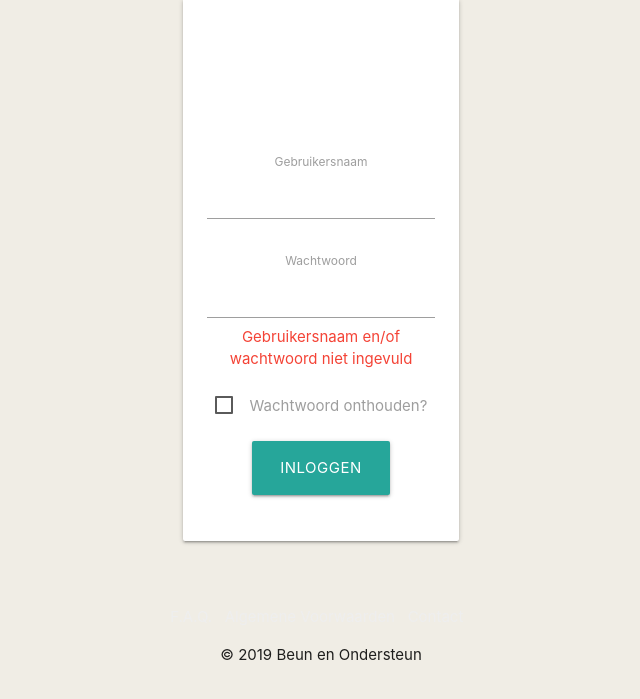
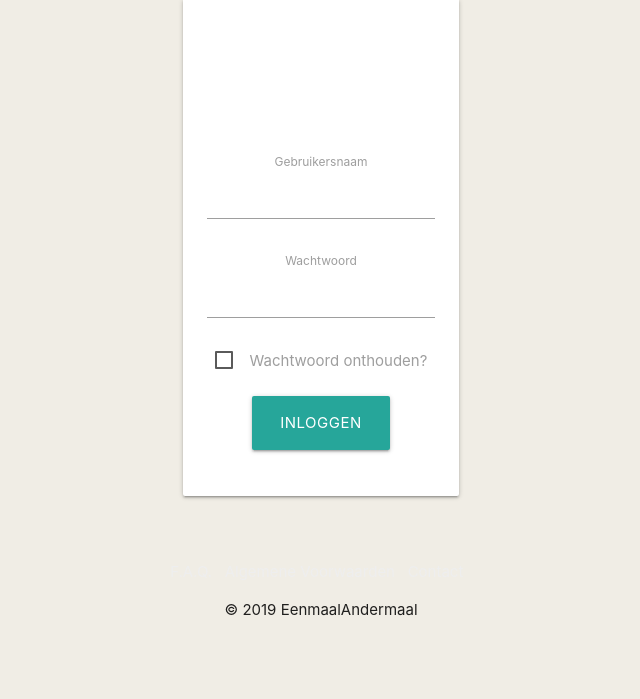
Before and after one commit to morrisjanssen01/I-Project-2019-2020, a PHP site: page /login.php?msg=emptyUidPass in a window 1280 px wide. Shown: the part 88-787 px from the top of the page, without its empty margins (319-959 px from the left). Run offline with PHP 8.4, Linux system fonts and the light colour scheme; tables that the repository leaves empty or names only in its code hold one stand-in row (values such as "Sample post"); some libraries are stand-ins or nearby versions.

Commit message:
Error messages en footer fix

```diff
--- a/helpers/redirect.php
+++ b/helpers/redirect.php
@@ -12,5 +12,5 @@ function popupMessage($msg){
 
             echo"<script>
                         $(document).ready(function(){
-                            M.toast({html: '.$msg.', classes: 'rounded'});});
+                            M.toast({html: '$msg', classes: 'rounded'});});
                     </script>";}?>
--- a/includes/footer.php
+++ b/includes/footer.php
@@ -9,7 +9,7 @@
     </div>
     <div class="footer-copyright">
         <div class="container">
-            © 2019 Beun en Ondersteun
+            © 2019 EenmaalAndermaal
         </div>
     </div>
 </footer>
--- a/login.php
+++ b/login.php
@@ -1,3 +1,6 @@
+<?php
+include 'helpers/redirect.php';
+?>
 <!DOCTYPE html>
 <html>
     <head>
@@ -28,20 +31,7 @@
                                         <div class="form-field">
                                             <label for="password">Wachtwoord</label>
                                             <input type="password" name="password" id="password">
-                                            <?php
-                                                if($_GET['msg'] == 'emptyUidPass'){
-                                                    echo"<p class='red-text'>Gebruikersnaam en/of wachtwoord niet ingevuld</p>";
-                                                }
-                                                else if($_GET['msg'] == 'specialChars'){
-                                                    echo"<p class='red-text'>Onrechtmatig gebruik van speciale tekens</p>";
-                                                }
-                                                else if($_GET['msg'] == 'nonExisting'){
-                                                    echo"<p class='red-text'>Gebruiker bestaat niet</p>";
-                                                }
-                                                else if($_GET['msg'] == 'wrongPass'){
-                                                    echo"<p class='red-text'>Verkeerd wachtwoord. Probeer het opnieuw</p>";
-                                                }
-                                            ?>
+
                                         </div><br>
                                         <div class="form-field">
                                             <label>
@@ -69,6 +59,20 @@
                 $('.sidenav').sidenav();
                 });
             </script>
+            <?php
+                if($_GET['msg'] == 'emptyUidPass'){
+                    popupMessage('Gebruikersnaam en/of wachtwoord niet ingevuld');
+                }
+                else if($_GET['msg'] == 'specialChars'){
+                    popupMessage('Onrechtmatig gebruik van speciale tekens');
+                }
+                else if($_GET['msg'] == 'nonExisting'){
+                    popupMessage('Gebruiker bestaat niet');
+                }
+                else if($_GET['msg'] == 'wrongPass'){
+                    popupMessage('Verkeerd wachtwoord. Probeer het opnieuw');
+                }
+            ?>
         </div>
     </body>
 </html>
```
Also changed, not shown: Register.php (+20 -0 lines).
